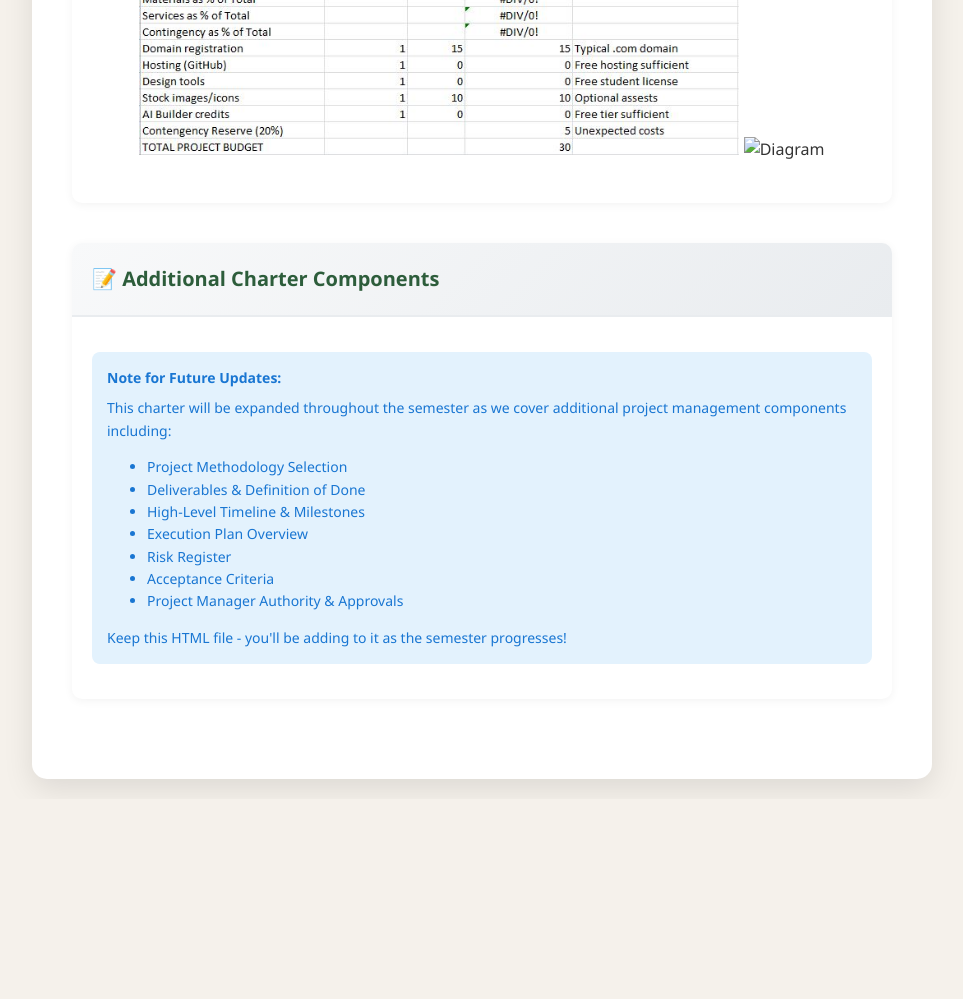
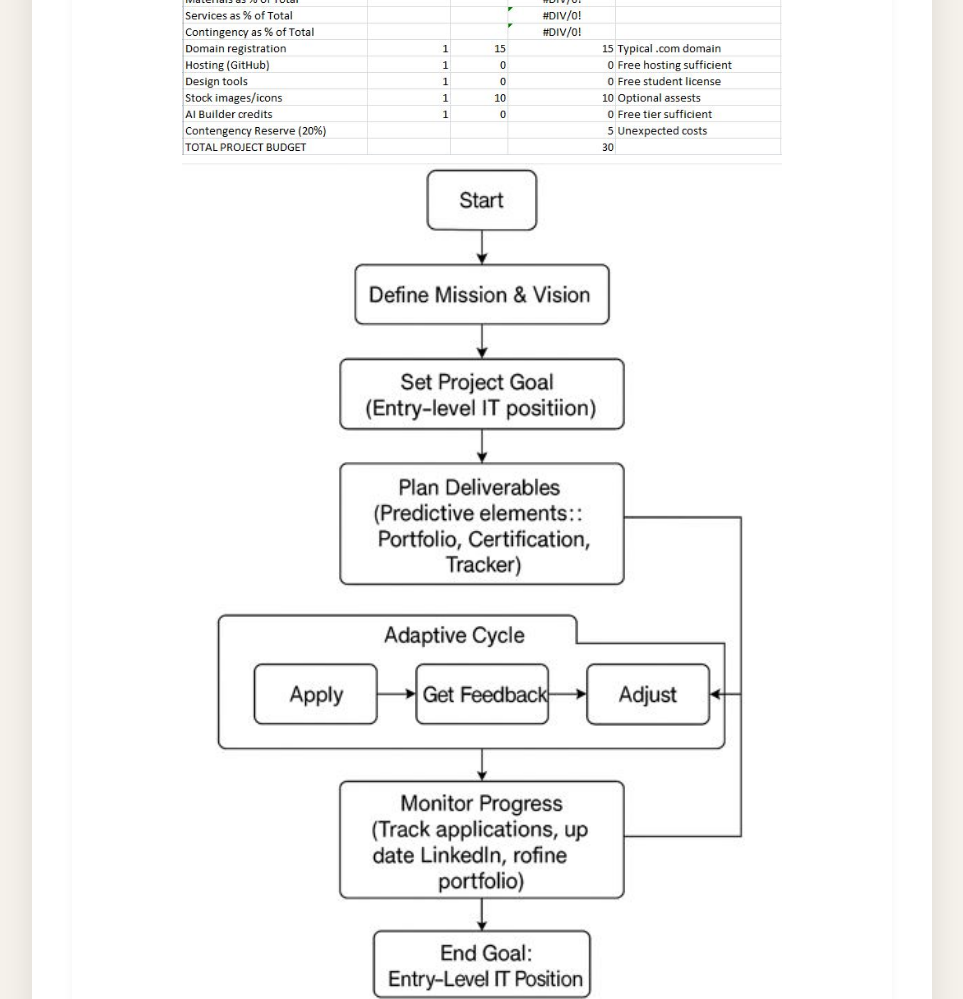
Before and after one commit to L3GNAA/ProjectCharter, a plain HTML site: page index.html in a window 1280 px wide. Shown: the part 6720-7719 px from the top of the page, without its empty margins (158-1121 px from the left). Before the commit the page ends 7519 px from the top, so only its background shows below. Drawn offline with Linux system fonts and the light colour scheme.

Commit message:
Update index.html

```diff
--- a/index.html
+++ b/index.html
@@ -500,7 +500,7 @@
 							<img src="square.JPG" alt="Square" width="600">
 							<img src="legitdeliverables.JPG" alt="Deliver" width="600">
 							<img src="money.JPG" alt="Money" width="600">
-							<img src="diagram.PNG" alt="Diagram" width="600">
+							<img src="diagram.JPG" alt="Diagram" width="600">
 
                         </div>
                     </div>
```
